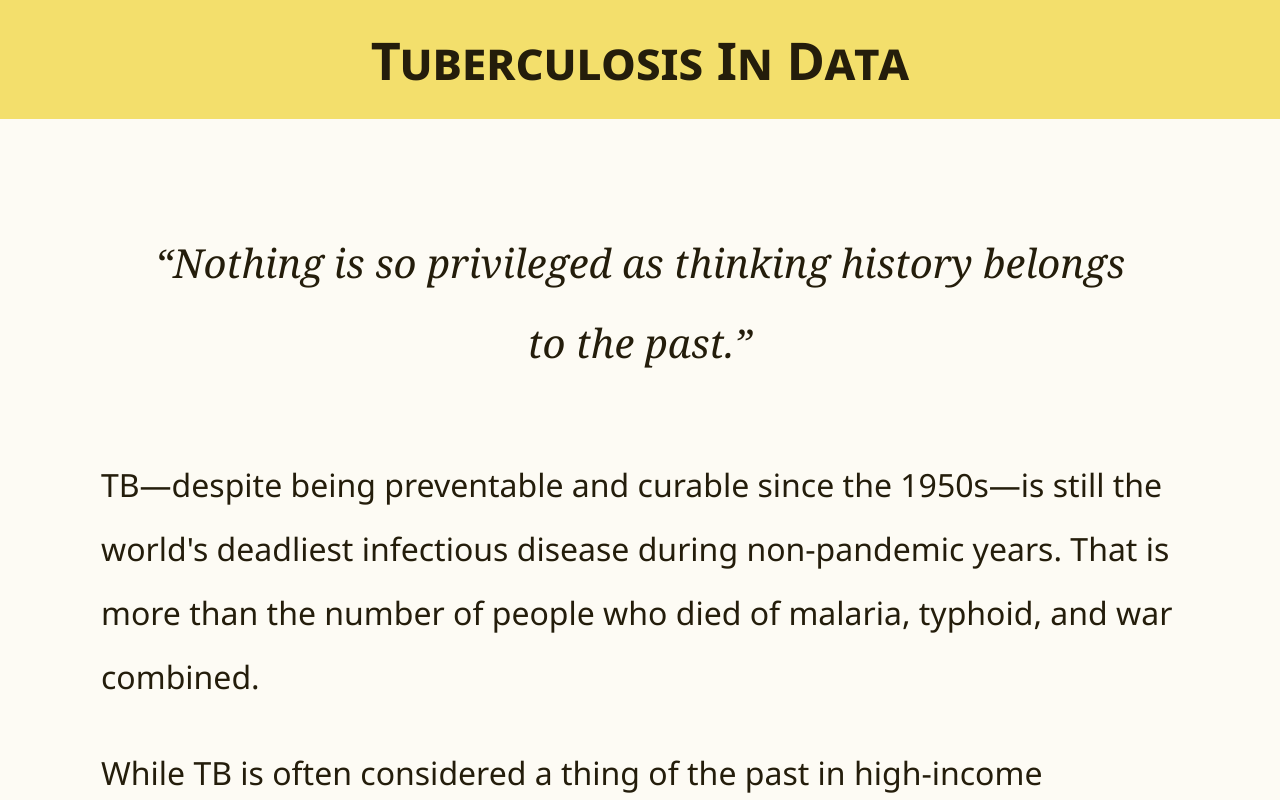
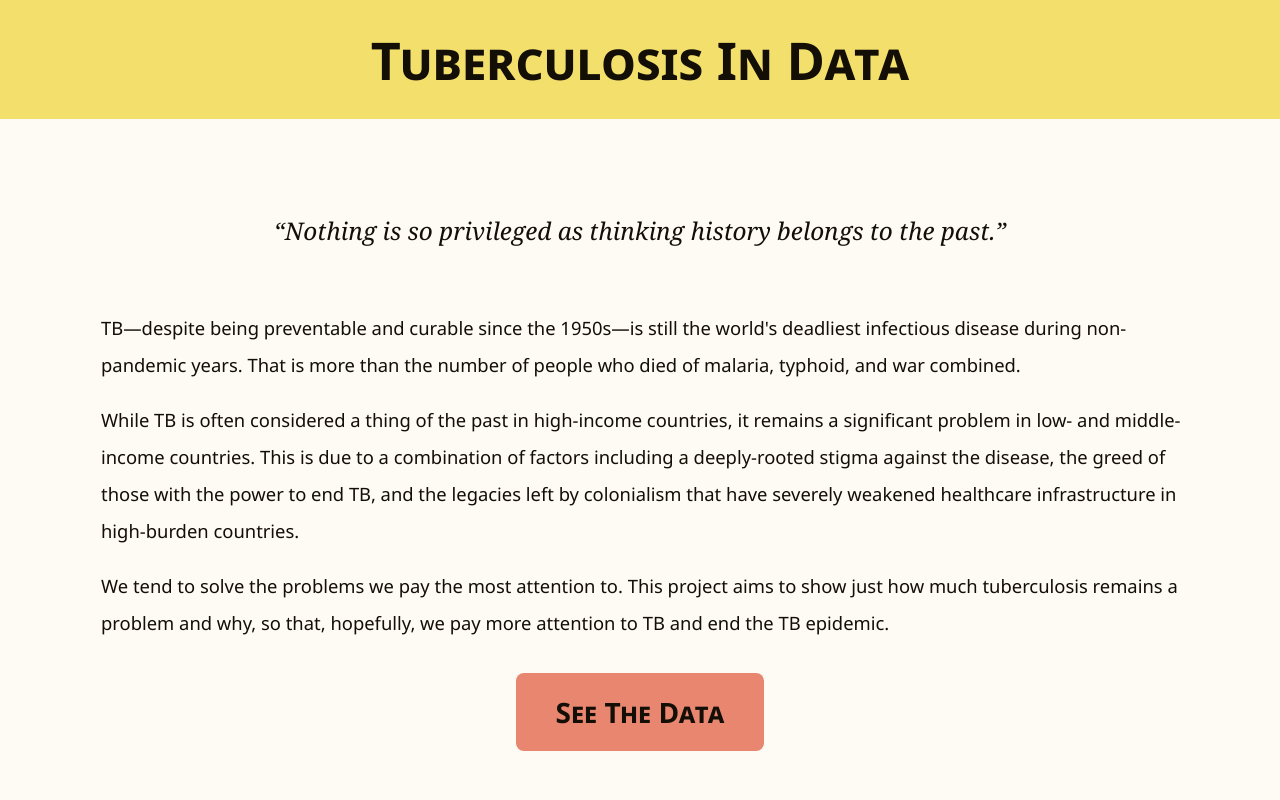
Before and after one commit to ThereseColeongco/tb-dashboard, a React (Vite) app in the folder tb-frontend/: page / in a window 1280 px wide. Shown: the top 800 px of the page. Built offline with nearby package versions, Linux system fonts and the light colour scheme.

Commit message:
change font size of p and blockquote

```diff
--- a/tb-frontend/src/components/Chart.tsx
+++ b/tb-frontend/src/components/Chart.tsx
@@ -32,7 +32,7 @@ const plotStyle: CSSProperties = {
 const defaultLayout: Partial<Plotly.Layout> = {
   autosize: true,  // make plot automatically resize to width of container so it works on phones/tablets w/o fixed pixel sizes
   margin: { t: 80, r: 20, b: 40, l: 40 },  // padding around plot area so axis labels and titles aren't clipped and modebar is on its own line above the plot title
-title: { yref: 'container', y: 0.90 },  // move the title lower within the top margin, below the modebar row
+  title: { yref: 'container', y: 0.90 },  // move the title lower within the top margin, below the modebar row
   hoverlabel: { namelength: -1 },  // never truncate trace names in the hover tooltip
   paper_bgcolor: 'rgba(0, 0, 0, 0)',  // make chart area background transparent
   plot_bgcolor: 'rgba(0, 0, 0, 0)',  // make plot region background transparent
--- a/tb-frontend/src/css/index.css
+++ b/tb-frontend/src/css/index.css
@@ -1,7 +1,11 @@
+/* See The Data should be h2, not a button
+and then the graphs form a gallery and when you click on any one of them, it opens the graph page with the explanation/context and you can click arrows forward and back to move through the carousel (graphs ordered how they are in the gallery from top to bottom, left to right)
+*/
+
 body {
   margin: 0;
   background-color: #fdfbf4;
-  color: #241D0B;
+  color: #130f06;
 }
 
 h1 {
@@ -10,7 +14,7 @@ h1 {
 }
 
 p {
-  font-size: 4vh;
+  font-size: clamp(1rem, 0.95rem + 0.25vw, 1.5rem);
   font-family: 'Segoe UI', Roboto, sans-serif;
   padding-left: 5px;
   line-height: 200%;
@@ -18,7 +22,7 @@ p {
 
 blockquote {
   padding-bottom: 30px;
-  font-size: 5vh;
+  font-size: clamp(1.5rem, 1.16rem + 0.45vw, 2rem);
   text-align: center;
   font-style: italic;
   font-family: 'Georgia', serif;
--- /dev/null
+++ b/tb-frontend/src/pages/Community.tsx
@@ -0,0 +1 @@
+// effect of community engagement on TB
--- /dev/null
+++ b/tb-frontend/src/pages/Demographics.tsx
@@ -0,0 +1 @@
+// Population pyramid showing demographics affected by TB (sex, age, risk factors)
--- /dev/null
+++ b/tb-frontend/src/pages/Diagnostics.tsx
@@ -0,0 +1 @@
+// Map showing TB rates (incidence/prevalence/mortality/drug-resistant TB rates) vs diagnostic access
--- /dev/null
+++ b/tb-frontend/src/pages/Funding.tsx
@@ -0,0 +1 @@
+// graphs that show TB is chronically underfunded
```
Also changed, not shown: tb-frontend/src/pages/DRTreatments.tsx (added).
